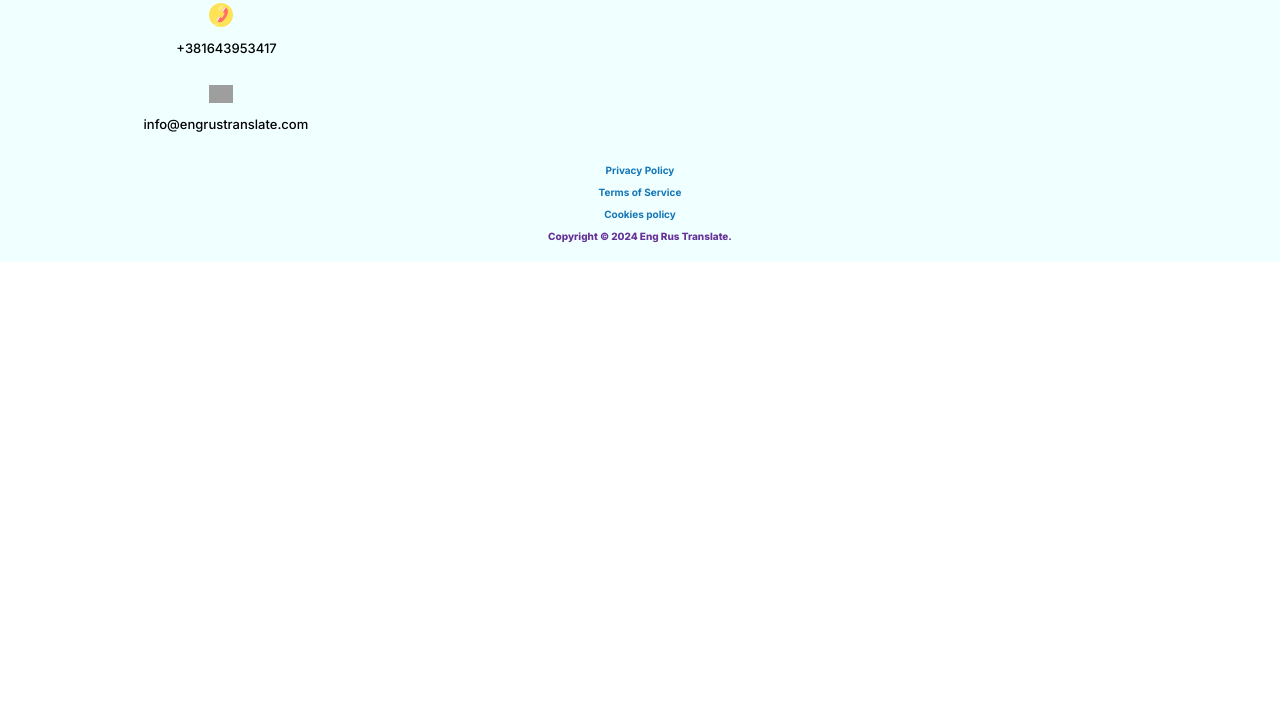
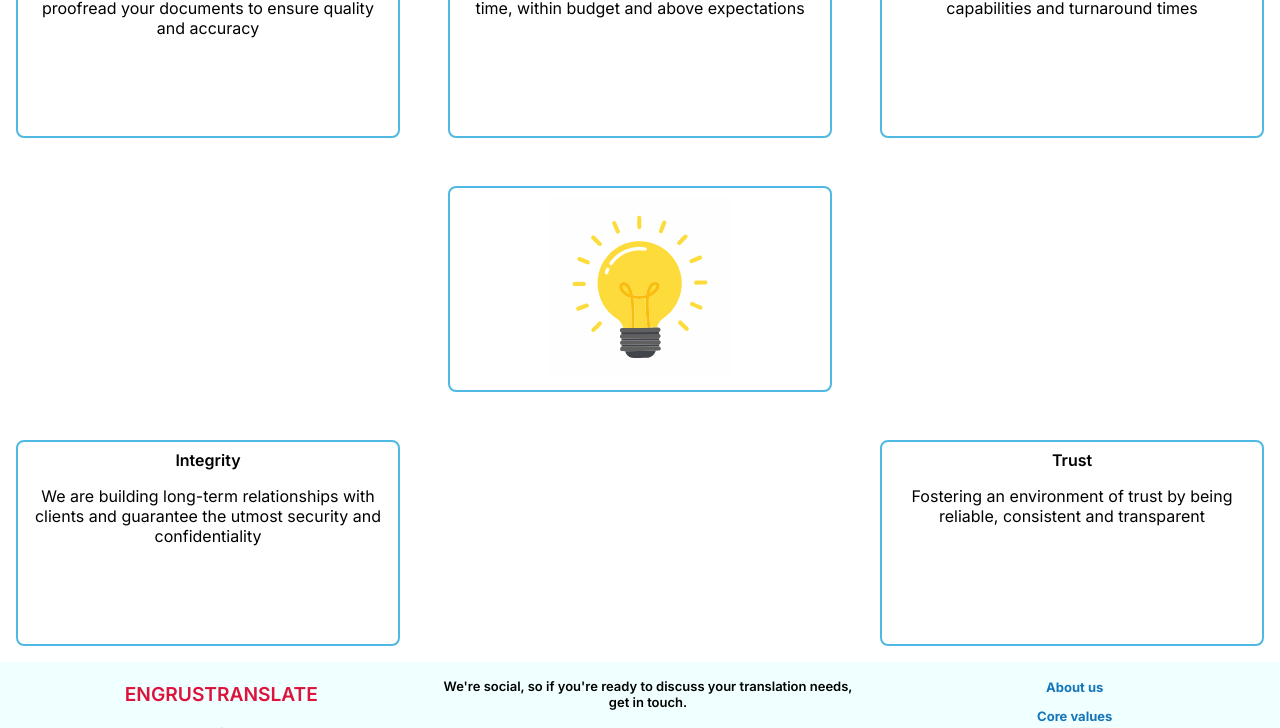
Before and after one commit to GitHubPaulPP/transl_com, an Astro site: page /values in a window 1280 px wide. Shown: the part 334-1062 px from the top of the page. Before the commit the page ends 800 px from the top, so only its background shows below. Built offline with nearby package versions, Linux system fonts and the light colour scheme; Astro itself is replaced by a stand-in of ours; grey boxes are pictures that could not be loaded.

Commit message:
values page added

```diff
--- a/src/components/Footer.astro
+++ b/src/components/Footer.astro
@@ -37,7 +37,7 @@
 
         <div class="footer-right">
             <p><a href="/about/">About us</a></p>
-            <p><a href="/values/">Our core values</a></p>
+            <p><a href="/values/">Core values</a></p>
             <p><a href="#aboutus">Services</a></p>
             <p><a href="#aboutus">Blog</a></p>
             <p><a href="#aboutus">Contact us</a></p>
--- a/src/components/Header.astro
+++ b/src/components/Header.astro
@@ -24,7 +24,7 @@
             <div class="menu-dropdown">
                 <ul class="nav-menu">
                     <li><a href="/about/">About us</a></li>
-                    <li><a href="/values/">Our core values</a></li>
+                    <li><a href="/values/">Core values</a></li>
                     <li><a href="#services">Services</a></li>
                     <li><a href="#blog">Blog</a></li>
                     <li><a href="#contactus">Contact us</a></li>
--- a/src/pages/values.astro
+++ b/src/pages/values.astro
@@ -7,13 +7,119 @@ const description =
 ---
 
 <BaseLayout description={description} title={title}>
-  <main>
+    <main>
+        <h2>
+            Here we outline the foundational values that inform and direct our
+            every action
+        </h2>
 
+        <section class="values-main">
+            <div class="value consistent-quality">
+                <span>Consistent quality</span>
+                <p>
+                    Seasoned translators and native speakers proofread your
+                    documents to ensure quality and accuracy
+                </p>
+            </div>
+            <div class="value commitment">
+                <span>Commitment</span>
+                <p>
+                    We are committed to delivering your projects on time, within
+                    budget and above expectations
+                </p>
+            </div>
+            <div class="value transparency">
+                <span>Transparency</span>
+                <p>
+                    You always know what to expect in terms of our capabilities
+                    and turnaround times
+                </p>
+            </div>
 
+            <div class="bulb">
+                <img src="/bulb.svg" class="bulb-svg" alt="" />
+            </div>
 
-  </main>
+            <div class="value integr">
+                <span>Integrity</span>
+                <p>
+                    We are building long-term relationships with clients and
+                    guarantee the utmost security and confidentiality
+                </p>
+            </div>
+            <div class="value trust">
+                <span>Trust</span>
+                <p>
+                    Fostering an environment of trust by being reliable,
+                    consistent and transparent
+                </p>
+            </div>
+        </section>
+    </main>
 </BaseLayout>
 
 <style>
+    .values-main > div {
+        border-radius: 0.5em;
+        padding: 0.5em;
+        margin: 0.5em;
+        border: 2px solid rgb(79 185 227);
+    }
 
+    .values-main {
+        display: grid;
+        grid-template-columns: repeat(2, 1fr);
+        grid-template-rows: 1fr 1fr;
+        gap: 1em;
+    }
+
+    h2 {
+        padding: 0.5em;
+    }
+
+    span {
+        font-weight: 600;
+    }
+
+    .trust {
+        grid-column: 1/3;
+    }
+    .bulb {
+        display: none;
+    }
+    div {
+        text-align: center;
+    }
+
+    @media (min-width: 36em) {
+        .values-main {
+            display: grid;
+            grid-template-columns: repeat(3, 1fr);
+            grid-template-rows: 1fr 1fr 1fr;
+            gap: 2em;
+            margin: 0.5em;
+        }
+
+        .trust {
+            grid-column: 3/4;
+            grid-row: 3/4;
+        }
+
+        .integr {
+            grid-row: 3/4;
+        }
+
+        .bulb-svg {
+            width: 50%;
+            grid-column: 2/3;
+            align-items: center;
+        }
+
+        .bulb {
+            display: block;
+            grid-column: 2/3;
+        }
+
+
+    }
 </style>
```
Also changed, not shown: public/bulb.jpg (added), public/bulb.svg (added).
